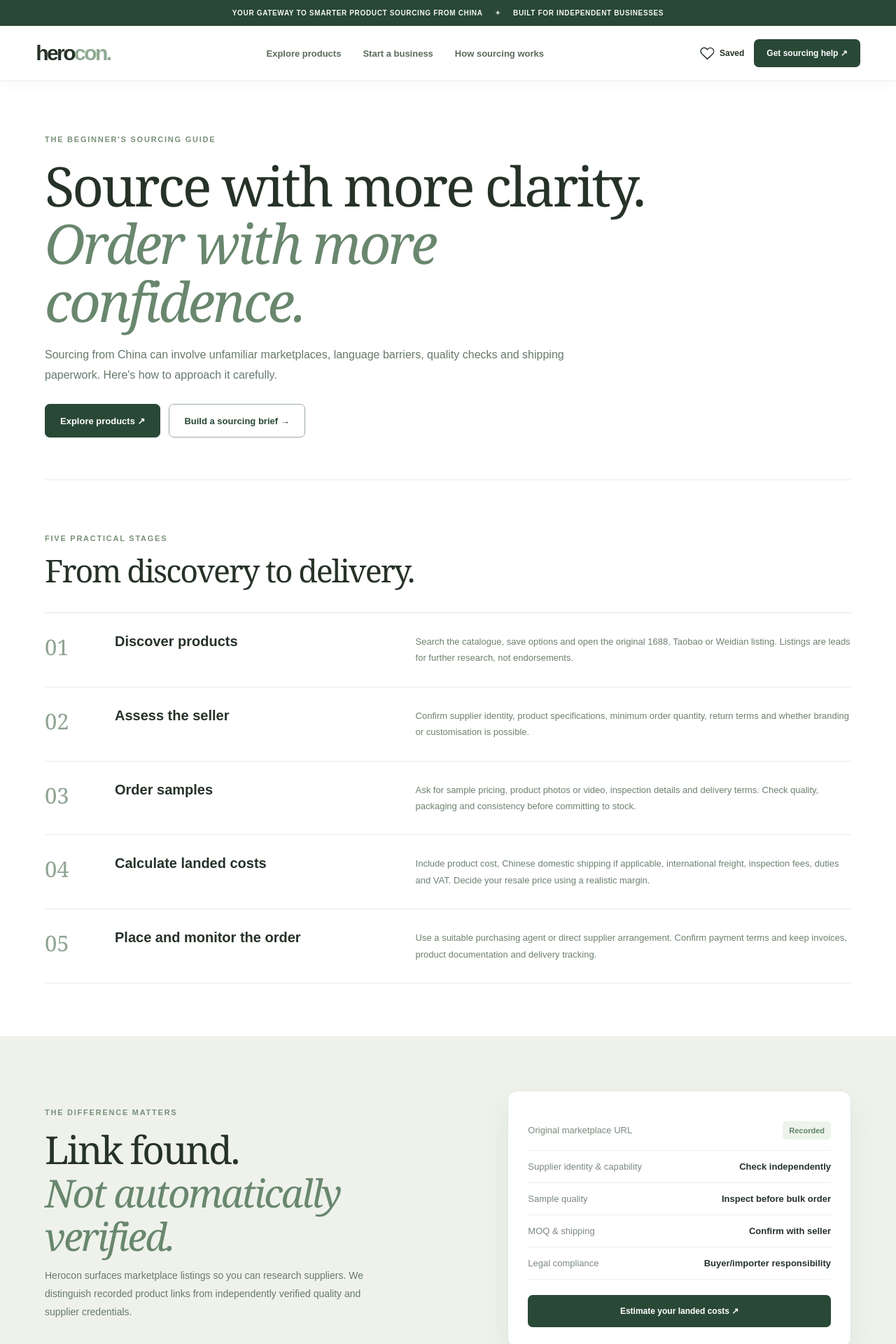
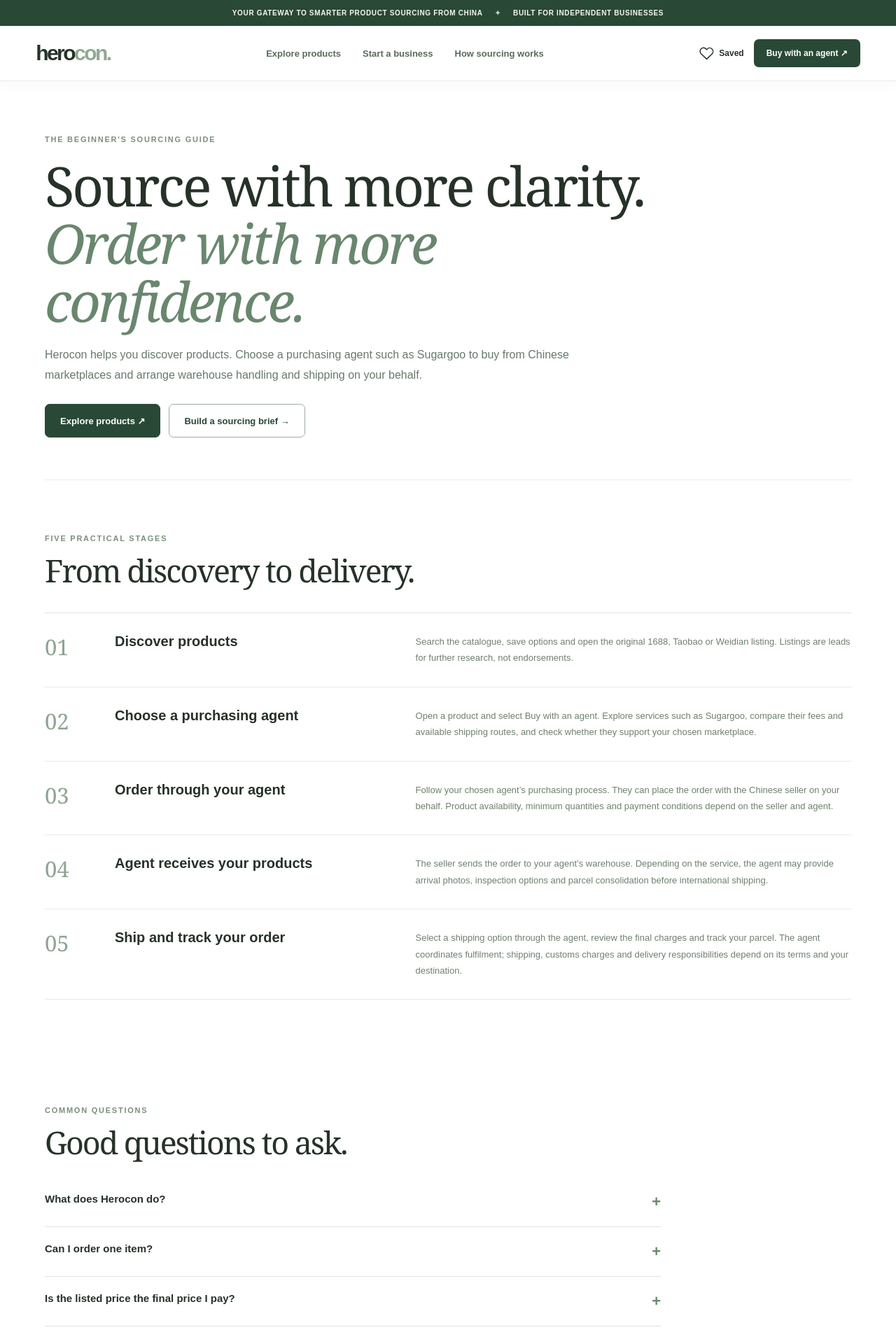
Before and after one commit to aminabdul339-byte/herocon, a Next.js app: page /how-it-works in a window 1280 px wide. Shown: the top 1920 px of the page at 70% size. Built offline with nearby package versions, Linux system fonts and the light colour scheme.

Commit message:
Align Herocon sourcing guide with purchasing-agent fulfilment and remove supplier verification section

```diff
--- a/app/how-it-works/page.tsx
+++ b/app/how-it-works/page.tsx
@@ -1,23 +1,22 @@
 import Link from "next/link";
 import Header from "@/components/Header";
 import type {Metadata} from "next";
-export const metadata:Metadata={title:"How China sourcing works",description:"Learn how to discover products, verify suppliers, order samples and understand costs when sourcing from China."};
+export const metadata:Metadata={title:"How China sourcing works",description:"Discover products from China and learn how purchasing agents such as Sugargoo can place orders and arrange fulfilment for you."};
 const steps=[
  {n:"01",title:"Discover products",body:"Search the catalogue, save options and open the original 1688, Taobao or Weidian listing. Listings are leads for further research, not endorsements."},
- {n:"02",title:"Assess the seller",body:"Confirm supplier identity, product specifications, minimum order quantity, return terms and whether branding or customisation is possible."},
- {n:"03",title:"Order samples",body:"Ask for sample pricing, product photos or video, inspection details and delivery terms. Check quality, packaging and consistency before committing to stock."},
- {n:"04",title:"Calculate landed costs",body:"Include product cost, Chinese domestic shipping if applicable, international freight, inspection fees, duties and VAT. Decide your resale price using a realistic margin."},
- {n:"05",title:"Place and monitor the order",body:"Use a suitable purchasing agent or direct supplier arrangement. Confirm payment terms and keep invoices, product documentation and delivery tracking."},
+ {n:"02",title:"Choose a purchasing agent",body:"Open a product and select Buy with an agent. Explore services such as Sugargoo, compare their fees and available shipping routes, and check whether they support your chosen marketplace."},
+ {n:"03",title:"Order through your agent",body:"Follow your chosen agent’s purchasing process. They can place the order with the Chinese seller on your behalf. Product availability, minimum quantities and payment conditions depend on the seller and agent."},
+ {n:"04",title:"Agent receives your products",body:"The seller sends the order to your agent’s warehouse. Depending on the service, the agent may provide arrival photos, inspection options and parcel consolidation before international shipping."},
+ {n:"05",title:"Ship and track your order",body:"Select a shipping option through the agent, review the final charges and track your parcel. The agent coordinates fulfilment; shipping, customs charges and delivery responsibilities depend on its terms and your destination."},
 ];
 const faqs=[
- ["Does a marketplace link mean the supplier has been verified?","No. It means a product has a recorded original marketplace URL. Supplier verification and quality inspection require additional checks. Neither is implied by a link."],
- ["Can I order only one item?","It depends on the listing, supplier and purchasing agent. Some products may allow single samples; others have a minimum order quantity. Always confirm before paying."],
- ["Is the price on Herocon the final cost?","No. Displayed prices come from collected marketplace listings and may be outdated, variant-dependent or exclude shipping, customs duties, VAT and service fees."],
- ["Can Herocon guarantee quality?","No. Quality varies between products and production runs. Request samples, specifications and independent inspections where appropriate."],
+ ["What does Herocon do?","Herocon helps you discover products and find their original Chinese marketplace links. You then use a purchasing agent to place an order and arrange delivery. The agent’s own fees, services and conditions apply."],
+ ["Can I order one item?","Often you can use an agent to purchase a single item, but this depends on the seller, product and agent. Check the quantity and total charges with your selected agent."],
+ ["Is the listed price the final price I pay?","No. The listing shows a marketplace price only. Your purchasing agent provides its own purchase, warehouse and international shipping charges. Any applicable customs duties or taxes may also be payable."],
+ ["Will the agent inspect my order?","Some purchasing agents offer warehouse photos or optional quality checks. Whether these are included depends on the provider and service selected. Check its policies before paying."],
  ["Can I resell every listed product?","No. Check applicable UK product-safety, consumer, customs and intellectual-property requirements. Avoid unauthorised branded or counterfeit merchandise."],
- ["How do I buy from 1688 or Taobao?","On a product page you can view the original marketplace link and available purchasing-agent options. Review each agent's terms, fees and availability independently."],
+ ["How do I buy from 1688 or Taobao?","Open a product, choose Buy with an agent, then select a supported service such as Sugargoo. If a direct agent link is unavailable, copy the original marketplace link into your agent’s website to continue."],
 ];
-export default function HowItWorks(){return <main className="sc-guide-page"><Header/><section className="sc-page-hero sc-container"><p className="sc-kicker">THE BEGINNER'S SOURCING GUIDE</p><h1>Source with more clarity.<br/><em>Order with more confidence.</em></h1><p>Sourcing from China can involve unfamiliar marketplaces, language barriers, quality checks and shipping paperwork. Here&apos;s how to approach it carefully.</p><div className="sc-button-row"><Link className="sc-button sc-button-dark" href="/search">Explore products ↗</Link><Link className="sc-button sc-button-outline" href="/sourcing">Build a sourcing brief →</Link></div></section>
+export default function HowItWorks(){return <main className="sc-guide-page"><Header/><section className="sc-page-hero sc-container"><p className="sc-kicker">THE BEGINNER'S SOURCING GUIDE</p><h1>Source with more clarity.<br/><em>Order with more confidence.</em></h1><p>Herocon helps you discover products. Choose a purchasing agent such as Sugargoo to buy from Chinese marketplaces and arrange warehouse handling and shipping on your behalf.</p><div className="sc-button-row"><Link className="sc-button sc-button-dark" href="/search">Explore products ↗</Link><Link className="sc-button sc-button-outline" href="/sourcing">Build a sourcing brief →</Link></div></section>
  <section className="sc-section sc-container"><p className="sc-kicker">FIVE PRACTICAL STAGES</p><h2>From discovery to delivery.</h2><div className="sc-process-list">{steps.map(step=><article className="sc-process-step" key={step.n}><span>{step.n}</span><h3>{step.title}</h3><p>{step.body}</p></article>)}</div></section>
- <section className="sc-guidance-band"><div className="sc-container sc-editorial-grid"><div><p className="sc-kicker">THE DIFFERENCE MATTERS</p><h2>Link found.<br/><em>Not automatically verified.</em></h2><p>Herocon surfaces marketplace listings so you can research suppliers. We distinguish recorded product links from independently verified quality and supplier credentials.</p></div><div className="sc-quote-card"><div className="sc-quote-row"><span>Original marketplace URL</span><span className="sc-review-tag">Recorded</span></div><div className="sc-quote-row"><span>Supplier identity &amp; capability</span><strong>Check independently</strong></div><div className="sc-quote-row"><span>Sample quality</span><strong>Inspect before bulk order</strong></div><div className="sc-quote-row"><span>MOQ &amp; shipping</span><strong>Confirm with seller</strong></div><div className="sc-quote-row"><span>Legal compliance</span><strong>Buyer/importer responsibility</strong></div><Link className="sc-quote-link" href="/landed-cost">Estimate your landed costs ↗</Link></div></div></section>
  <section className="sc-section sc-container"><p className="sc-kicker">COMMON QUESTIONS</p><h2>Good questions to ask.</h2><div className="sc-faq">{faqs.map(([q,a])=><details key={q}><summary>{q}<span aria-hidden="true">+</span></summary><p>{a}</p></details>)}</div><p className="sc-resource-note">UK importers should consult official guidance on <a href="https://www.gov.uk/import-goods-into-uk" target="_blank" rel="noopener noreferrer">importing goods</a> and <a href="https://www.gov.uk/product-safety-for-manufacturers" target="_blank" rel="noopener noreferrer">product safety</a>. This guide is general information, not legal, customs or tax advice.</p></section></main>}
--- a/app/start-a-business/page.tsx
+++ b/app/start-a-business/page.tsx
@@ -3,7 +3,7 @@ import Header from "@/components/Header";
 import {HairArt,HomeArt,BrandArt} from "@/components/SourcingArt";
 import type {Metadata} from "next";
 export const metadata:Metadata={title:"Start a product business",description:"A practical starting point for first-time resellers: choose a niche, validate demand and prepare your sourcing plan."};
-const checklist=["Pick a specific customer and problem to solve","Research demand and competing products","Check product safety, IP and import restrictions","Calculate landed cost before choosing a resale price","Order and inspect samples before a larger commitment","Test sales demand with a small budget","Keep records of costs, returns and customer feedback"];
+const checklist=["Pick a specific customer and problem to solve","Research demand and competing products","Check product safety, IP and import restrictions","Review your purchasing agent’s charges and shipping options before choosing a resale price","Ask whether your chosen agent offers single-item orders and warehouse photos","Test sales demand with a small budget","Keep records of costs, returns and customer feedback"];
 export default function StartBusiness(){return <main className="sc-guide-page"><Header/><section className="sc-page-hero sc-container"><p className="sc-kicker">FOR FIRST-TIME FOUNDERS</p><h1>Your business starts<br/>with <em>one good idea.</em></h1><p>You don&apos;t need a warehouse or hundreds of products to begin researching. Find a niche, understand your costs, and test with samples before you invest in stock.</p><div className="sc-button-row"><Link className="sc-button sc-button-dark" href="/search">Explore products ↗</Link><Link className="sc-button sc-button-outline" href="/landed-cost">Estimate costs →</Link></div></section>
  <section className="sc-section sc-container"><p className="sc-kicker">CHOOSE A FIRST COLLECTION</p><h2>Where could you start?</h2><div className="sc-category-grid sc-business-categories">
  <Link className="sc-category-card" href="/search?q=hair"><div className="sc-category-illustration sc-hair-art"><HairArt/></div><div className="sc-category-info"><h3>Hair accessories</h3><p>Clips, bows, headbands and giftable bundles. Explore products and check sample quality.</p><span>Find products ↗</span></div></Link>
@@ -11,4 +11,4 @@ export default function StartBusiness(){return <main className="sc-guide-page"><
  <Link className="sc-category-card" href="/search?q=packaging"><div className="sc-category-illustration sc-brand-art"><BrandArt/></div><div className="sc-category-info"><h3>Packaging &amp; supplies</h3><p>Packaging, pouches and presentation items that can support a small brand.</p><span>Find products ↗</span></div></Link>
  </div></section>
  <section className="sc-guidance-band"><div className="sc-container sc-editorial-grid"><div><p className="sc-kicker">BEFORE YOU BUY</p><h2>Use this checklist<br/><em>before placing an order.</em></h2><p>Cheap product prices alone do not establish a good resale opportunity. Evaluate the full cost and the product&apos;s suitability for your customers.</p><Link className="sc-button sc-button-dark" href="/how-it-works">How sourcing works ↗</Link></div><ol className="sc-checklist">{checklist.map((item,i)=><li key={item}><span>{String(i+1).padStart(2,"0")}</span>{item}</li>)}</ol></div></section>
- <section className="sc-section sc-container sc-two-feature"><div><p className="sc-kicker">THE NEXT STEP</p><h2>Understand the numbers.</h2><p>Estimate goods, freight, import duty, VAT and service fees before deciding what to stock. Your actual obligations depend on the goods and shipping terms.</p><Link className="sc-button sc-button-outline" href="/landed-cost">Open landed cost calculator ↗</Link></div><div><p className="sc-kicker">READY TO ENQUIRE?</p><h2>Prepare your request.</h2><p>Build a clear sourcing brief with the product URL, quantities and requirements to share with a supplier or purchasing agent.</p><Link className="sc-button sc-button-dark" href="/sourcing">Build sourcing brief ↗</Link></div></section></main>}
+ <section className="sc-section sc-container sc-two-feature"><div><p className="sc-kicker">THE NEXT STEP</p><h2>Let an agent handle the order.</h2><p>Choose a purchasing agent to purchase the product, handle warehouse processing and offer international delivery options. Review its charges and terms before ordering.</p><Link className="sc-button sc-button-outline" href="/agents">Explore purchasing agents ↗</Link></div><div><p className="sc-kicker">READY TO ENQUIRE?</p><h2>Prepare your request.</h2><p>Build a clear sourcing brief with the product URL, quantities and requirements to share with a supplier or purchasing agent.</p><Link className="sc-button sc-button-dark" href="/sourcing">Build sourcing brief ↗</Link></div></section></main>}
--- a/components/Header.tsx
+++ b/components/Header.tsx
@@ -14,13 +14,13 @@ export default function Header(){
         </nav>
         <div className="sc-nav-actions">
           <Link className="sc-saved" href="/saved" aria-label="Saved products"><svg width="21" height="21" viewBox="0 0 24 24" fill="none" stroke="currentColor" strokeWidth="1.7" strokeLinecap="round"><path d="M20.8 4.6a5.6 5.6 0 0 0-7.9 0L12 5.5l-.9-.9a5.6 5.6 0 1 0-7.9 7.9L12 21l8.8-8.5a5.6 5.6 0 0 0 0-7.9z"/></svg><span>Saved</span></Link>
-          <Link className="sc-nav-cta" href="/sourcing">Get sourcing help <span aria-hidden="true">↗</span></Link>
+          <Link className="sc-nav-cta" href="/agents">Buy with an agent <span aria-hidden="true">↗</span></Link>
           <button type="button" className="sc-mobile-toggle" aria-label={open?"Close menu":"Open menu"} aria-expanded={open} aria-controls="sc-mobile-menu" onClick={()=>setOpen(!open)}>
             <span></span><span></span><span></span>
           </button>
         </div>
       </div>
-      {open&&<nav id="sc-mobile-menu" className="sc-mobile-menu" aria-label="Mobile navigation">{links.map(([label,url])=><Link key={url} href={url} onClick={()=>setOpen(false)}>{label}<span aria-hidden="true">↗</span></Link>)}<Link href="/sourcing" onClick={()=>setOpen(false)}>Get sourcing help <span>↗</span></Link><Link href="/saved" onClick={()=>setOpen(false)}>Saved products <span>♡</span></Link></nav>}
+      {open&&<nav id="sc-mobile-menu" className="sc-mobile-menu" aria-label="Mobile navigation">{links.map(([label,url])=><Link key={url} href={url} onClick={()=>setOpen(false)}>{label}<span aria-hidden="true">↗</span></Link>)}<Link href="/agents" onClick={()=>setOpen(false)}>Buy with an agent <span>↗</span></Link><Link href="/saved" onClick={()=>setOpen(false)}>Saved products <span>♡</span></Link></nav>}
     </header>
   </>;
 }
```
Also changed, not shown: app/page.tsx (+4 -4 lines).
